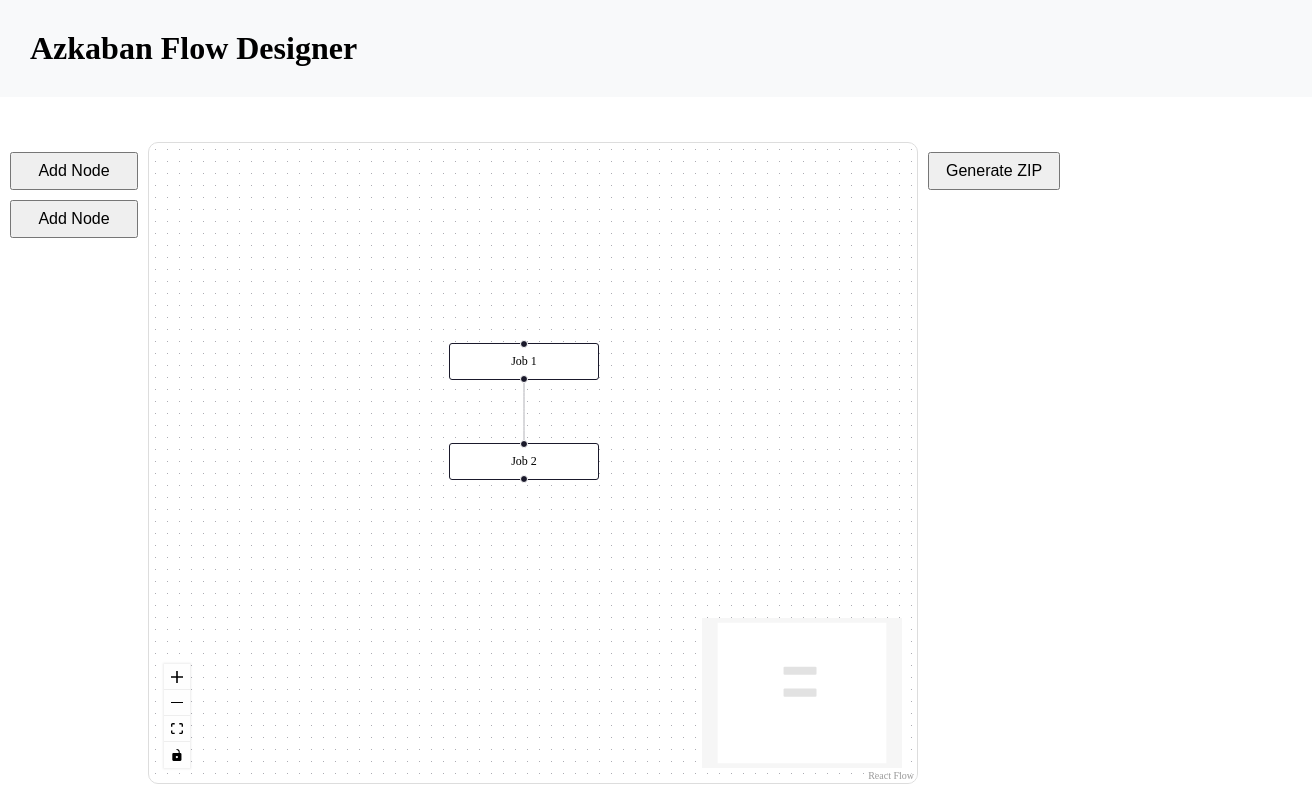
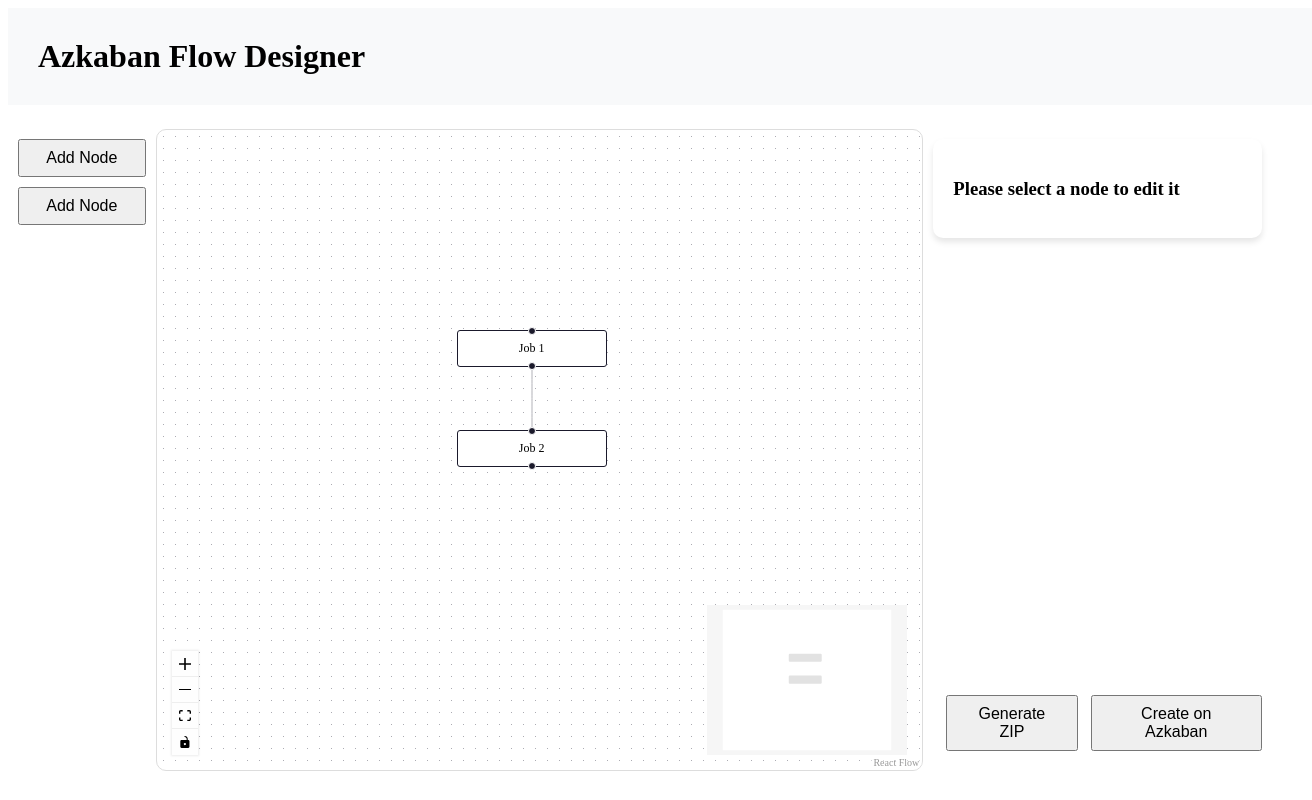
Before and after one commit to totomolino/azkaban_flow_designer, a React (Vite) app in the folder azkaban_flow_creator/: page / in a window 1280 px wide. Shown: the whole page, 1312 px wide, since content can reach past the window. Built offline with nearby package versions, Linux system fonts and the light colour scheme.

Commit message:
modifying css

```diff
--- a/azkaban_flow_creator/src/App.jsx
+++ b/azkaban_flow_creator/src/App.jsx
@@ -125,7 +125,13 @@
             <button onClick={closePopup} className='popup-button'>Close</button>
           </div>
         )}
-        <button onClick={generateZip} className='download-button' >Generate ZIP</button>
+          <div className='node-popup'>
+            <h3>Please select a node to edit it</h3>
+          </div>
+        <div className='download-section'>
+          <button onClick={generateZip} className='download-button' >Generate ZIP</button>
+          <button className='download-button' >Create on Azkaban</button>
+        </div>
       </div>
 
     </div>
--- a/azkaban_flow_creator/src/index.css
+++ b/azkaban_flow_creator/src/index.css
@@ -4,7 +4,6 @@
     align-items: center;
     padding: 20px 20px;
     background-color: #f8f9fa; /* Optional: Adjust background color */
-    position: fixed;
     top: 0;
     left: 0;
     z-index: 1000; /* Keeps it above other content */
@@ -33,12 +32,10 @@
 }
 
 .main{
-    position: fixed;
     display: flex;
     bottom: 2vh;
-    left: 50%;
-    transform: translateX(-50%);
     width: 100%;
+    padding-top: 3vh;
 }
 
 .add-buttons-section{
@@ -51,16 +48,12 @@
 .edit-section{
     display: flex;
     flex-direction: column;
+    flex-grow: 1;
     padding: 10px;
-    align-self: stretch;
     justify-content: space-between;
 }
 
 .node-popup{
-    position: relative;
-    top:20%;
-    left:50%;
-    transform: translate(-50%,-20%);
     padding: 20px;
     background: white;
     border-radius: 10px;
@@ -72,10 +65,16 @@
     padding: 8px 16px;
     font-size: 16px;
 }
+
+.download-section{
+    display: flex;
+    justify-content: center;
+}
 .download-button {
     margin-bottom: 10px;
     padding: 8px 16px;
     font-size: 16px;
+    margin-left: 1vw;
 }
 
 .popup-button{
```
